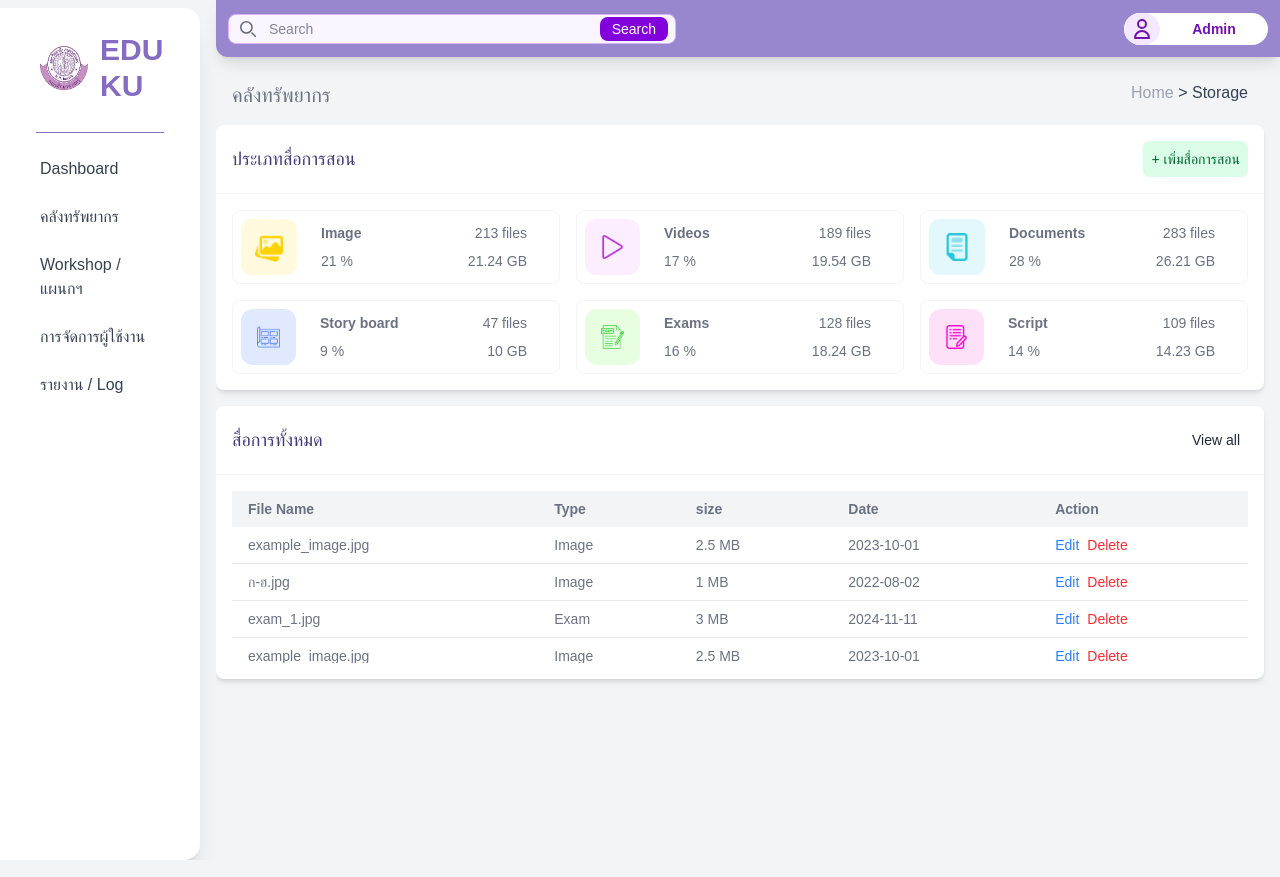
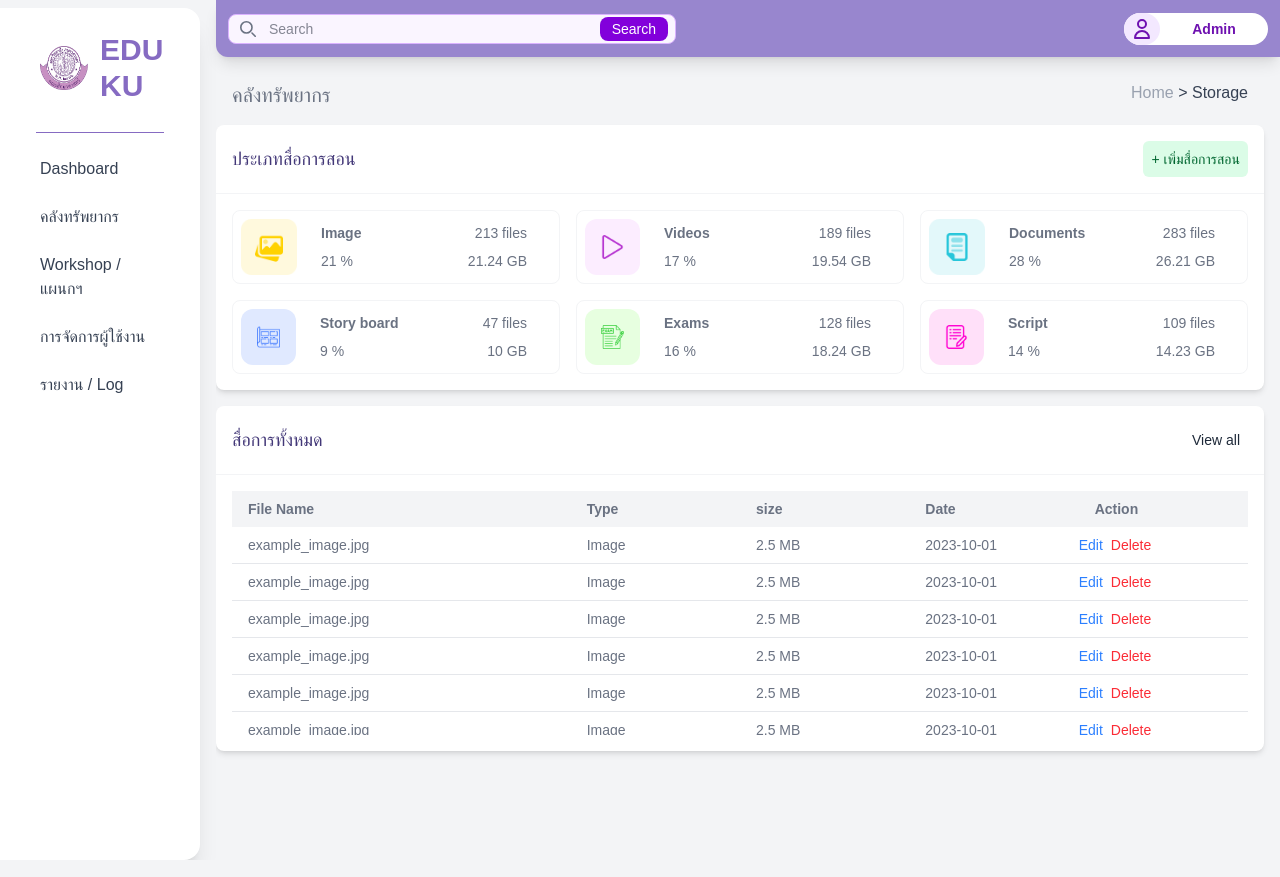
Before and after one commit to S-Sarayoot/MVP1-PEES-EDUKU, a PHP site: page /admin/storage_admin.php in a window 1280 px wide. Run offline with PHP 8.4, Linux system fonts and the light colour scheme; some web fonts are replaced.

Commit message:
chang from table to div

```diff
--- a/admin/storage_admin.php
+++ b/admin/storage_admin.php
@@ -142,116 +142,101 @@
                     </div>
                     <hr class="border-0.5 border-gray-100 my-4 -mx-4">
                     <!-- table th -->
-                    <div class="max-h-55 md:max-h-43 overflow-auto">
-                        <table class="w-full h-full">
-                            <thead class="bg-gray-100 h-fit">
-                                <tr class="text-left text-sm font-semibold text-gray-500">
-                                    <th class="py-2 px-4">File Name</th>
-                                    <th class="py-2 px-4">Type</th>
-                                    <th class="py-2 px-4">size</th>
-                                    <th class="py-2 px-4">Date</th>
-                                    <th class="py-2 px-4">Action</th>
-                                </tr>
-                            </thead>
-                            <tbody>
-                                <tr class="text-sm text-gray-500 border-b border-gray-200 hover:bg-gray-50">
-                                    <td class="py-2 px-4">example_image.jpg</td>
-                                    <td class="py-2 px-4">Image</td>
-                                    <td class="py-2 px-4">2.5 MB</td>
-                                    <td class="py-2 px-4">2023-10-01</td>
-                                    <td class="py-2 px-4">
-                                        <div class="flex flex-col md:flex-row">
+                    <div class="flex flex-col w-full h-full">
+                        <!-- th -->
+                        <div class="flex text-left text-sm font-semibold text-gray-500 bg-gray-100">
+                            <p class="py-2 px-4 w-2/6">File Name</p>
+                            <p class="py-2 px-4 w-1/6">Type</p>
+                            <p class="py-2 px-4 w-1/6">size</p>
+                            <p class="py-2 px-4 w-1/6">Date</p>
+                            <p class="py-2 px-4 w-1/6">Action</p>
+                        </div>
+
+                        <!-- td -->
+                        <div class="max-h-42 md:max-h-52 overflow-y-auto">
+                            <div class="flex text-left text-sm text-gray-500 border-b border-gray-200 hover:bg-gray-50">
+                                <p class="py-2 px-4 w-2/6 truncate text-wrap">example_image.jpg
+                                </p>
+                                <p class="py-2 px-4 w-1/6">Image</p>
+                                <p class="py-2 px-4 w-1/6">2.5 MB</p>
+                                <p class="py-2 px-4 w-1/6">2023-10-01</p>
+                                <div class="flex flex-col md:flex-row w-1/6">
                                     <button class="text-blue-500 hover:underline">Edit</button>
                                     <button class="text-red-500 hover:underline ml-2">Delete</button>
                                 </div>
-                                    </td>
-                                </tr>
-                                <tr class="text-sm text-gray-500 border-b border-gray-200 hover:bg-gray-50">
-                                    <td class="py-2 px-4">ก-ฮ.jpg</td>
-                                    <td class="py-2 px-4">Image</td>
-                                    <td class="py-2 px-4">1 MB</td>
-                                    <td class="py-2 px-4">2022-08-02</td>
-                                    <td class="py-2 px-4">
-                                        <div class="flex flex-col md:flex-row">
+                            </div>
+                            <div class="flex text-left text-sm text-gray-500 border-b border-gray-200 hover:bg-gray-50">
+                                <p class="py-2 px-4 w-2/6 truncate text-wrap ">example_image.jpg</p>
+                                <p class="py-2 px-4 w-1/6">Image</p>
+                                <p class="py-2 px-4 w-1/6">2.5 MB</p>
+                                <p class="py-2 px-4 w-1/6">2023-10-01</p>
+                                <div class="flex flex-col md:flex-row w-1/6">
                                     <button class="text-blue-500 hover:underline">Edit</button>
                                     <button class="text-red-500 hover:underline ml-2">Delete</button>
                                 </div>
-                                    </td>
-                                </tr>
-                                <tr class="text-sm text-gray-500 border-b border-gray-200 hover:bg-gray-50">
-                                    <td class="py-2 px-4">exam_1.jpg</td>
-                                    <td class="py-2 px-4">Exam</td>
-                                    <td class="py-2 px-4">3 MB</td>
-                                    <td class="py-2 px-4">2024-11-11</td>
-                                    <td class="py-2 px-4">
-                                        <div class="flex flex-col md:flex-row">
+                            </div>
+                            <div class="flex text-left text-sm text-gray-500 border-b border-gray-200 hover:bg-gray-50">
+                                <p class="py-2 px-4 w-2/6 truncate text-wrap ">example_image.jpg</p>
+                                <p class="py-2 px-4 w-1/6">Image</p>
+                                <p class="py-2 px-4 w-1/6">2.5 MB</p>
+                                <p class="py-2 px-4 w-1/6">2023-10-01</p>
+                                <div class="flex flex-col md:flex-row w-1/6">
                                     <button class="text-blue-500 hover:underline">Edit</button>
                                     <button class="text-red-500 hover:underline ml-2">Delete</button>
                                 </div>
-                                    </td>
-                                </tr>
-                                <tr class="text-sm text-gray-500 border-b border-gray-200 hover:bg-gray-50">
-                                    <td class="py-2 px-4">example_image.jpg</td>
-                                    <td class="py-2 px-4">Image</td>
-                                    <td class="py-2 px-4">2.5 MB</td>
-                                    <td class="py-2 px-4">2023-10-01</td>
-                                    <td class="py-2 px-4">
-                                        <div class="flex flex-col md:flex-row">
+                            </div>
+                            <div class="flex text-left text-sm text-gray-500 border-b border-gray-200 hover:bg-gray-50">
+                                <p class="py-2 px-4 w-2/6 truncate text-wrap ">example_image.jpg</p>
+                                <p class="py-2 px-4 w-1/6">Image</p>
+                                <p class="py-2 px-4 w-1/6">2.5 MB</p>
+                                <p class="py-2 px-4 w-1/6">2023-10-01</p>
+                                <div class="flex flex-col md:flex-row w-1/6">
                                     <button class="text-blue-500 hover:underline">Edit</button>
                                     <button class="text-red-500 hover:underline ml-2">Delete</button>
                                 </div>
-                                    </td>
-                                </tr>
-                                <tr class="text-sm text-gray-500 border-b border-gray-200 hover:bg-gray-50">
-                                    <td class="py-2 px-4">example_image.jpg</td>
-                                    <td class="py-2 px-4">Image</td>
-                                    <td class="py-2 px-4">2.5 MB</td>
-                                    <td class="py-2 px-4">2023-10-01</td>
-                                    <td class="py-2 px-4">
-                                        <div class="flex flex-col md:flex-row">
+                            </div>
+                            <div class="flex text-left text-sm text-gray-500 border-b border-gray-200 hover:bg-gray-50">
+                                <p class="py-2 px-4 w-2/6 truncate text-wrap ">example_image.jpg</p>
+                                <p class="py-2 px-4 w-1/6">Image</p>
+                                <p class="py-2 px-4 w-1/6">2.5 MB</p>
+                                <p class="py-2 px-4 w-1/6">2023-10-01</p>
+                                <div class="flex flex-col md:flex-row w-1/6">
                                     <button class="text-blue-500 hover:underline">Edit</button>
                                     <button class="text-red-500 hover:underline ml-2">Delete</button>
                                 </div>
-                                    </td>
-                                </tr>
-                                <tr class="text-sm text-gray-500 border-b border-gray-200 hover:bg-gray-50">
-                                    <td class="py-2 px-4">example_image.jpg</td>
-                                    <td class="py-2 px-4">Image</td>
-                                    <td class="py-2 px-4">2.5 MB</td>
-                                    <td class="py-2 px-4">2023-10-01</td>
-                                    <td class="py-2 px-4">
-                                        <div class="flex flex-col md:flex-row">
+                            </div>
+                            <div class="flex text-left text-sm text-gray-500 border-b border-gray-200 hover:bg-gray-50">
+                                <p class="py-2 px-4 w-2/6 truncate text-wrap ">example_image.jpg</p>
+                                <p class="py-2 px-4 w-1/6">Image</p>
+                                <p class="py-2 px-4 w-1/6">2.5 MB</p>
+                                <p class="py-2 px-4 w-1/6">2023-10-01</p>
+                                <div class="flex flex-col md:flex-row w-1/6">
                                     <button class="text-blue-500 hover:underline">Edit</button>
                                     <button class="text-red-500 hover:underline ml-2">Delete</button>
                                 </div>
-                                    </td>
-                                </tr>
-                                <tr class="text-sm text-gray-500 border-b border-gray-200 hover:bg-gray-50">
-                                    <td class="py-2 px-4">example_image.jpg</td>
-                                    <td class="py-2 px-4">Image</td>
-                                    <td class="py-2 px-4">2.5 MB</td>
-                                    <td class="py-2 px-4">2023-10-01</td>
-                                    <td class="py-2 px-4">
-                                        <div class="flex flex-col md:flex-row">
+                            </div>
+                            <div class="flex text-left text-sm text-gray-500 border-b border-gray-200 hover:bg-gray-50">
+                                <p class="py-2 px-4 w-2/6 truncate text-wrap ">example_image.jpg</p>
+                                <p class="py-2 px-4 w-1/6">Image</p>
+                                <p class="py-2 px-4 w-1/6">2.5 MB</p>
+                                <p class="py-2 px-4 w-1/6">2023-10-01</p>
+                                <div class="flex flex-col md:flex-row w-1/6">
                                     <button class="text-blue-500 hover:underline">Edit</button>
                                     <button class="text-red-500 hover:underline ml-2">Delete</button>
                                 </div>
-                                    </td>
-                                </tr>
-                                <tr class="text-sm text-gray-500 border-b border-gray-200 hover:bg-gray-50">
-                                    <td class="py-2 px-4">example_image.jpg</td>
-                                    <td class="py-2 px-4">Image</td>
-                                    <td class="py-2 px-4">2.5 MB</td>
-                                    <td class="py-2 px-4">2023-10-01</td>
-                                    <td class="py-2 px-4">
-                                        <div class="flex flex-col md:flex-row">
+                            </div>
+                            <div class="flex text-left text-sm text-gray-500 border-b border-gray-200 hover:bg-gray-50">
+                                <p class="py-2 px-4 w-2/6 truncate text-wrap ">example_image.jpg</p>
+                                <p class="py-2 px-4 w-1/6">Image</p>
+                                <p class="py-2 px-4 w-1/6">2.5 MB</p>
+                                <p class="py-2 px-4 w-1/6">2023-10-01</p>
+                                <div class="flex flex-col md:flex-row w-1/6">
                                     <button class="text-blue-500 hover:underline">Edit</button>
                                     <button class="text-red-500 hover:underline ml-2">Delete</button>
                                 </div>
-                                    </td>
-                                </tr>
-                            </tbody>
-                        </table>
+                            </div>
+                        </div>
+                        <!--  -->
                     </div>
                     <!--  -->
                 </div>
```
Lines whose indentation alone changed are shown as unchanged.
